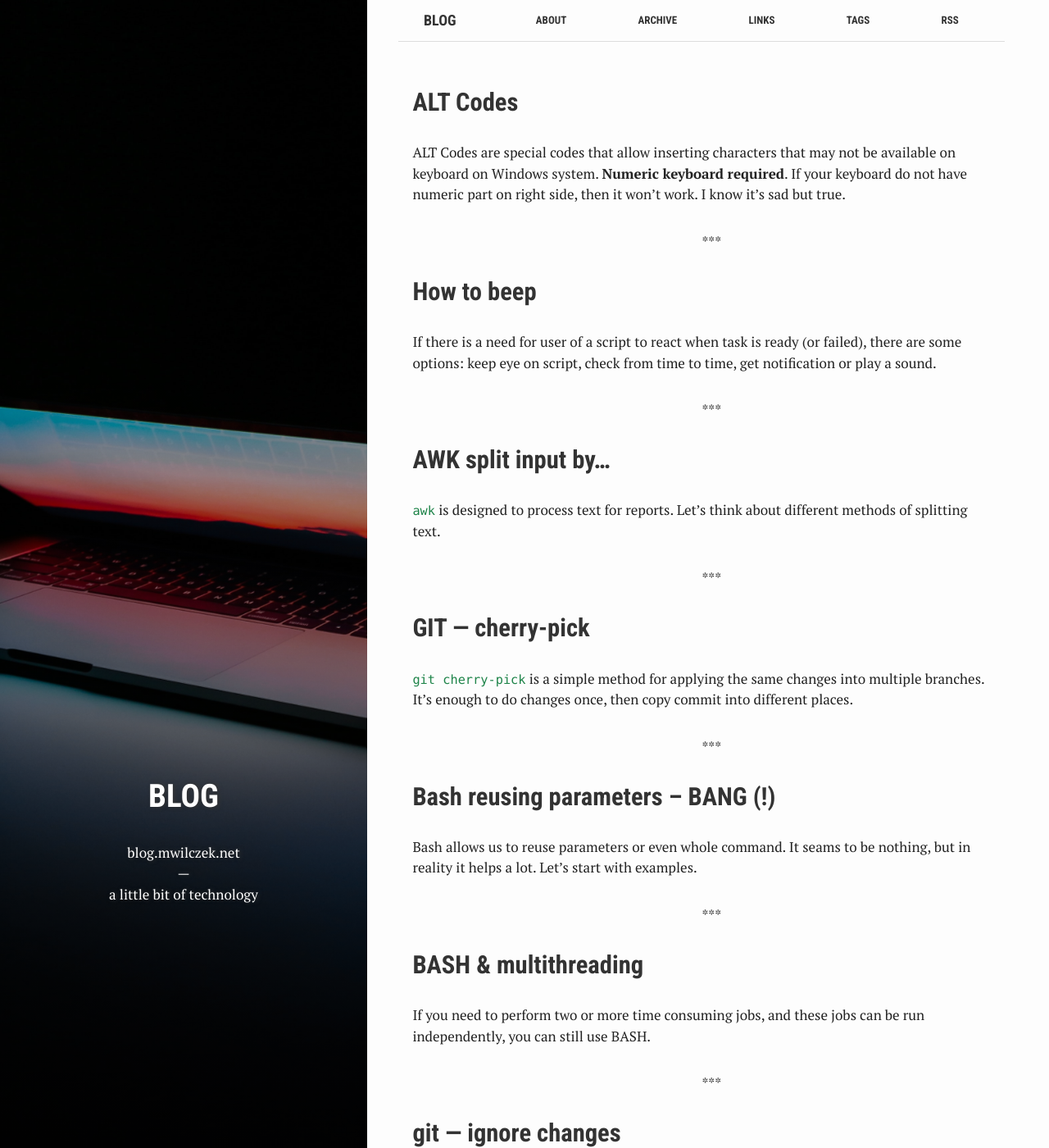
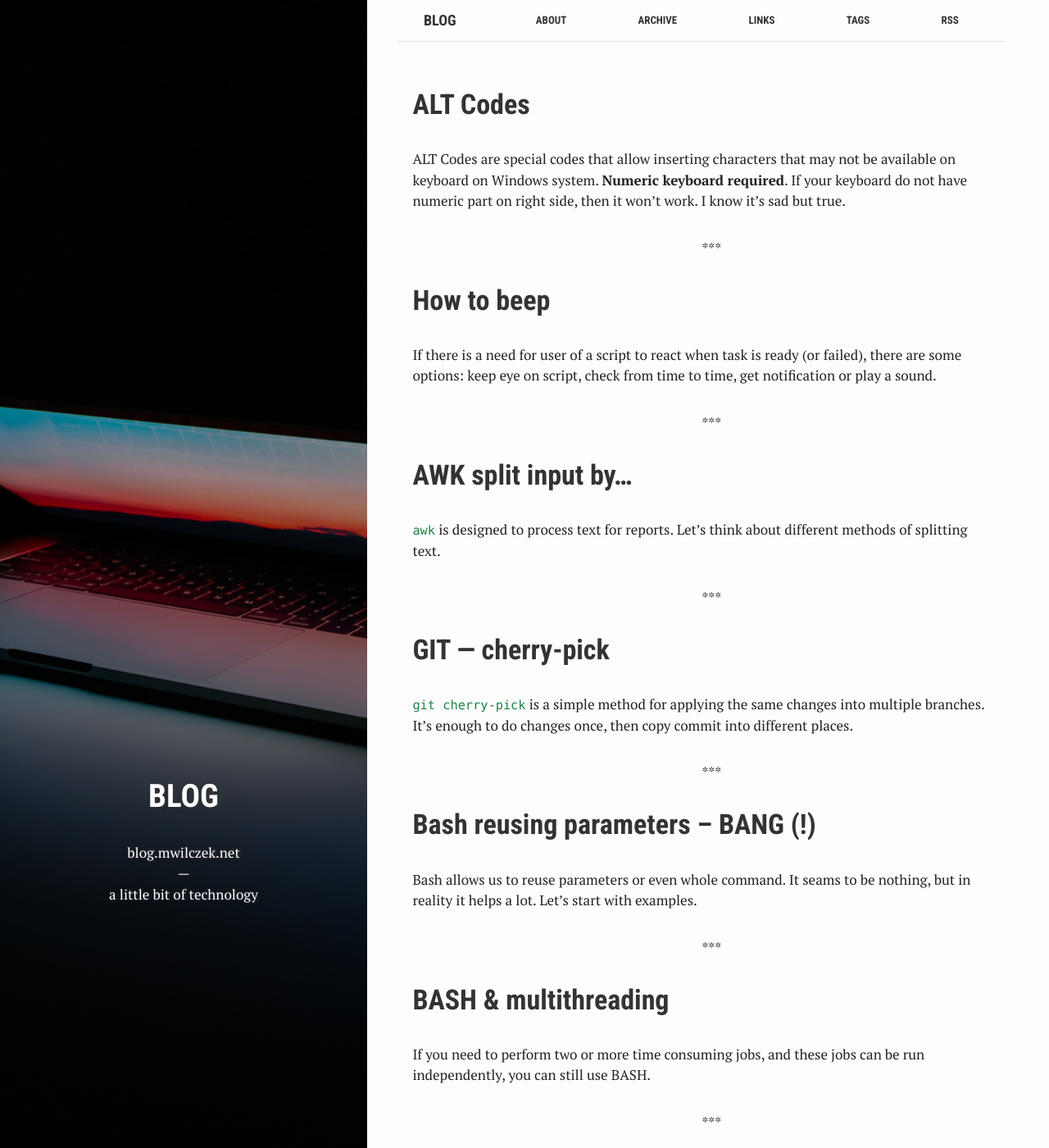
Before and after one commit to mwilczek-net/blog.mwilczek.net, a Jekyll site: the page built from index.html, in a window 1280 px wide and 1400 px high. Shown: the whole window at 82% size. Built offline with Jekyll 4.4.1, drawn with Linux system fonts in a browser that asks for light colours.

Commit message:
adjusting headers size

```diff
--- a/assets/_sass/_media-queries.scss
+++ b/assets/_sass/_media-queries.scss
@@ -4,12 +4,12 @@
 
 @media screen and (min-width: $md-break-point) {
   body { font-size: 17px; }
-  h1 { font-size: 2em; }
-  h2 { font-size: 1.8em; }
-  h3 { font-size: 1.6em; }
-  h4 { font-size: 1.3em; }
-  h5 { font-size: 1em; }
-  h6 { font-size: .8em; }
+  h1 { font-size: 2.3em; }
+  h2 { font-size: 2.0em; }
+  h3 { font-size: 1.7em; }
+  h4 { font-size: 1.4em; }
+  h5 { font-size: 1.1em; }
+  h6 { font-size: 0.8em; }
 
   main { padding-top: 0; }
 
--- a/assets/_sass/_normalize.scss
+++ b/assets/_sass/_normalize.scss
@@ -63,7 +63,6 @@ dfn {
 }
 
 h1 {
-    font-size: 2em;
     margin: .67em 0;
 }
 
```
